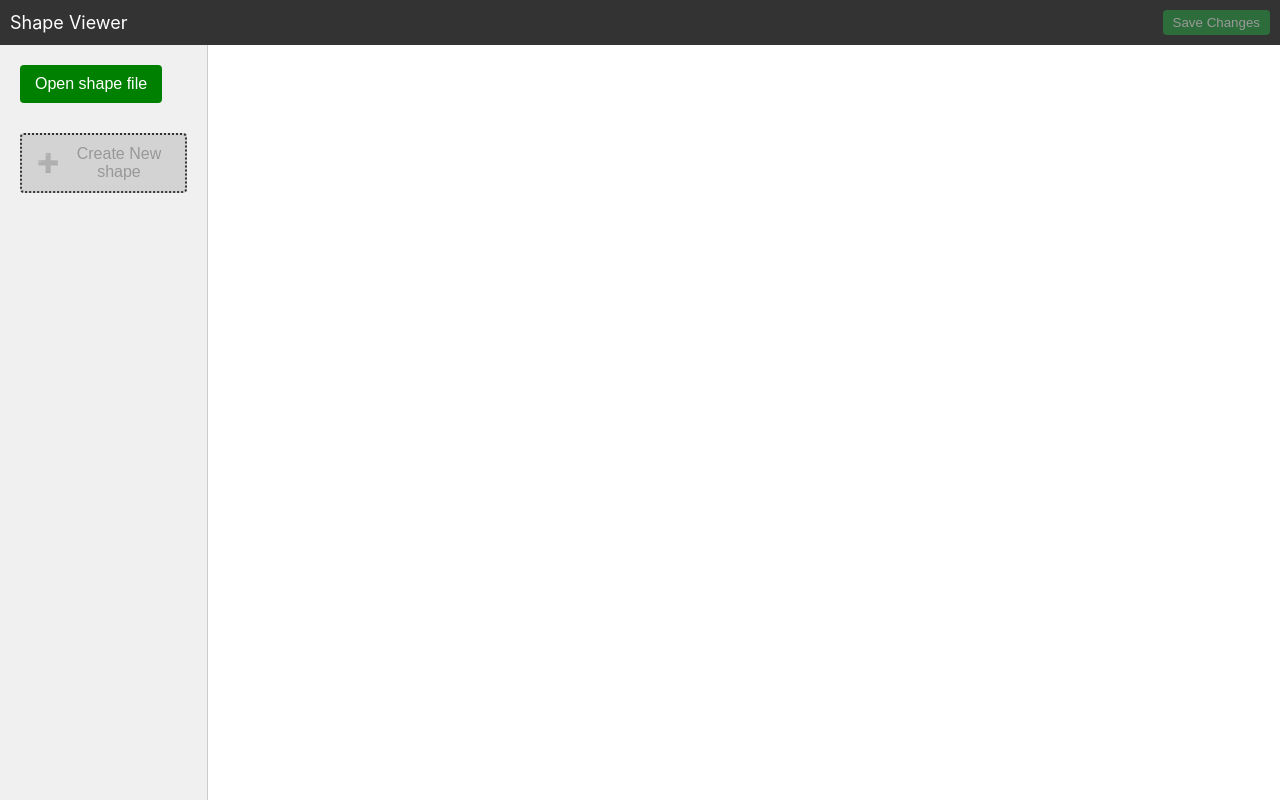
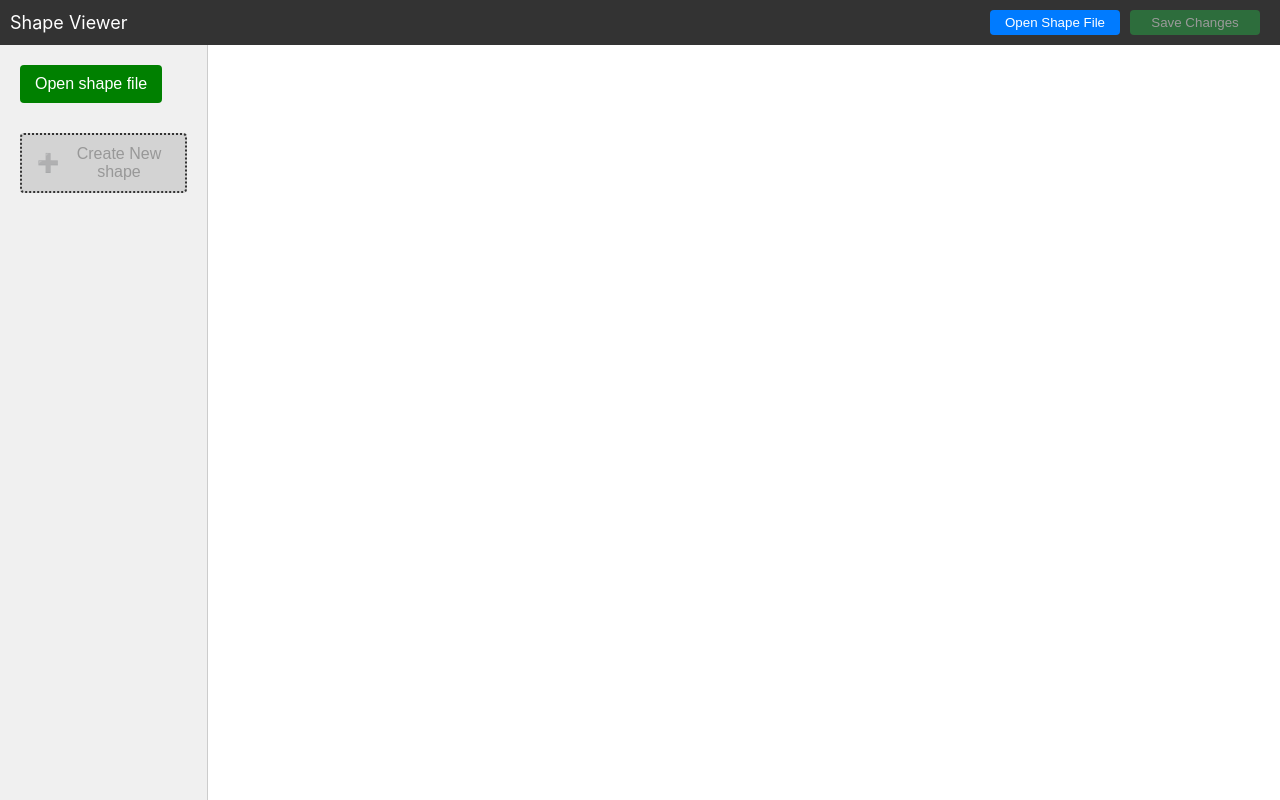
Before and after one commit to rajesh9442/ShapeViewer, a React (Create React App) app: page / in a window 1280 px wide. Built offline with nearby package versions, Linux system fonts and the light colour scheme.

Commit message:
Add open shape file button on top tool bar

```diff
--- a/src/App.js
+++ b/src/App.js
@@ -98,6 +98,7 @@ const App = () => {
         onSaveFile={handleSaveFile}
         isFileModified={isFileModified}
         shapes={shapes.toArray()} // Pass shapes as array for rendering
+        onFileOpen={handleFileOpen} // Pass handleFileOpen to TopToolbar
       />
       <div className="main-content">
         <LeftMenu onFileOpen={handleFileOpen} onCreateNewShape={handleCreateNewShape} />
--- a/src/components/TopToolbar.js
+++ b/src/components/TopToolbar.js
@@ -1,6 +1,6 @@
 import React from "react";
 
-const TopToolbar = ({ fileName, onSaveFile, isFileModified, shapes }) => {
+const TopToolbar = ({ fileName, onSaveFile, isFileModified, shapes, onFileOpen }) => {
   const toolbarStyle = {
     display: "flex",
     justifyContent: "space-between",
@@ -17,7 +17,7 @@ const TopToolbar = ({ fileName, onSaveFile, isFileModified, shapes }) => {
     marginRight: "20px", // Add margin to the right for space between file name and button
   };
 
-  const saveButtonStyle = {
+  const buttonStyle = {
     padding: "5px 10px",
     backgroundColor: "#28a745",
     color: "#fff",
@@ -26,6 +26,15 @@ const TopToolbar = ({ fileName, onSaveFile, isFileModified, shapes }) => {
     cursor: isFileModified ? "pointer" : "not-allowed", // Disable if no changes
     opacity: isFileModified ? 1 : 0.5, // Make the button less prominent if disabled
     transition: "background-color 0.3s ease", // Smooth transition for hover effect
+    marginRight: "10px", // Add space between the buttons
+    width: "130px", // Same size for both buttons
+  };
+
+  const openFileButtonStyle = {
+    ...buttonStyle,
+    backgroundColor: "#007bff", // Blue color for "Open Shape File"
+    cursor: "pointer", // Make sure the cursor shows as pointer
+    opacity: 1, // Ensure the button is always enabled
   };
 
   // Function to format shapes into the desired text format
@@ -94,10 +103,20 @@ const TopToolbar = ({ fileName, onSaveFile, isFileModified, shapes }) => {
     <div style={toolbarStyle}>
       <span>Shape Viewer</span>
       <div style={{ display: "flex", alignItems: "center" }}>
-        {fileName && <span style={fileNameStyle}>{fileName}</span>}
+        {/* Conditionally display the Open Shape File button if no file is selected */}
+        {!fileName ? (
+          <button
+            onClick={() => document.getElementById("file-input").click()}
+            style={openFileButtonStyle}
+          >
+            Open Shape File
+          </button>
+        ) : (
+          <span style={fileNameStyle}>{fileName}</span>
+        )}
         <button
           onClick={handleDownload} // Call handleDownload when clicked
-          style={saveButtonStyle}
+          style={buttonStyle}
           disabled={!isFileModified || !fileName} // Disable if no changes were made or no file is uploaded
           onMouseEnter={(e) => (e.target.style.backgroundColor = "#218838")} // Darker green on hover
           onMouseLeave={(e) => (e.target.style.backgroundColor = "#28a745")} // Reset to original green color
```
